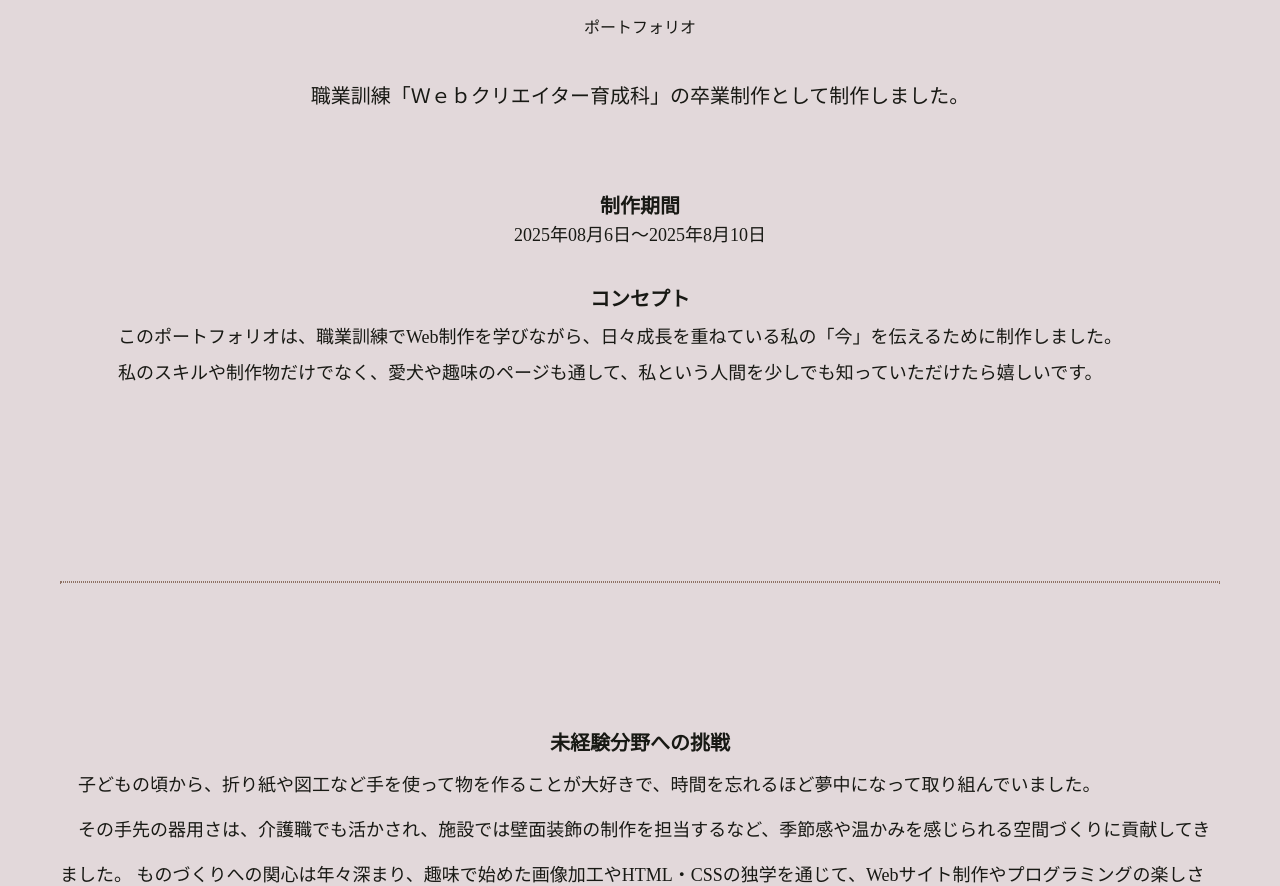
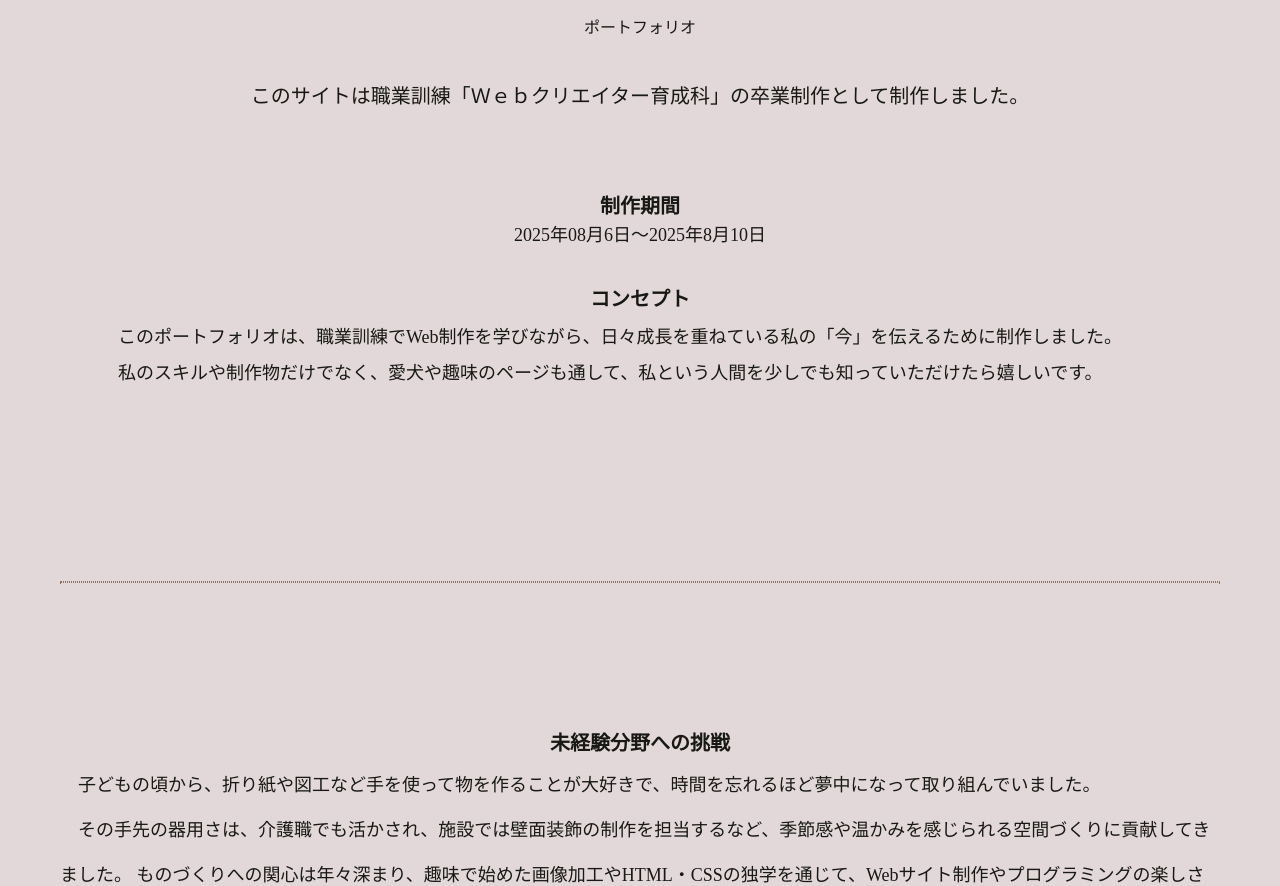
Before and after one commit to hana-happy-day/yui-f-profile, a plain HTML site: page index.html in a window 1280 px wide. Shown: the part 1357-2243 px from the top of the page. Drawn offline with Linux system fonts and the light colour scheme.

Commit message:
Update index.html

```diff
--- a/index.html
+++ b/index.html
@@ -80,7 +80,7 @@
                 <div id="portfolio">
                     <h2 class="sacramento-regular">P&#160;o&#160;r&#160;t&#160;f&#160;o&#160;l&#160;i&#160;o</h2>
                     <p id="title">ポートフォリオ</p>
-                    <p>職業訓練「Ｗｅｂクリエイター育成科」の卒業制作として制作しました。</p>
+                    <p>このサイトは職業訓練「Ｗｅｂクリエイター育成科」の卒業制作として制作しました。</p>
                 </div>
                 <div class="portcontent summary ">
                     <div class="portcontent">
```
